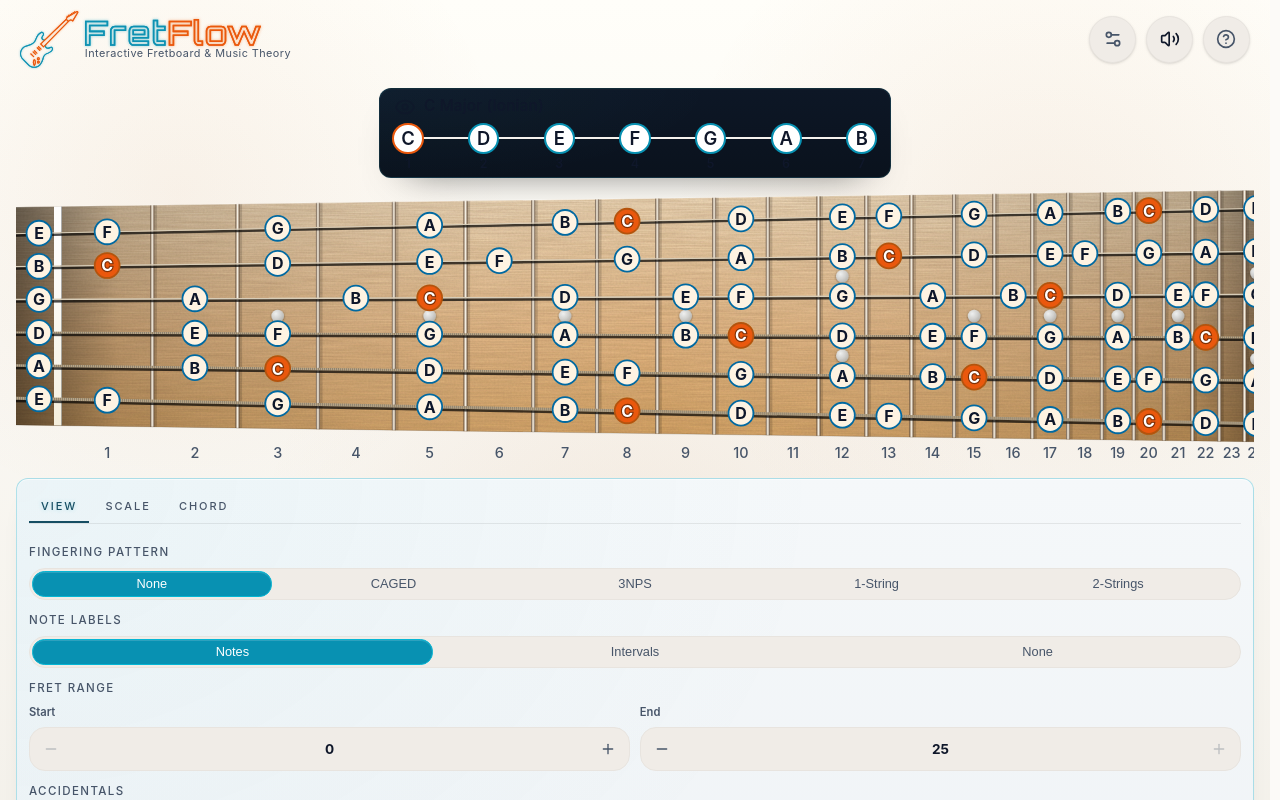
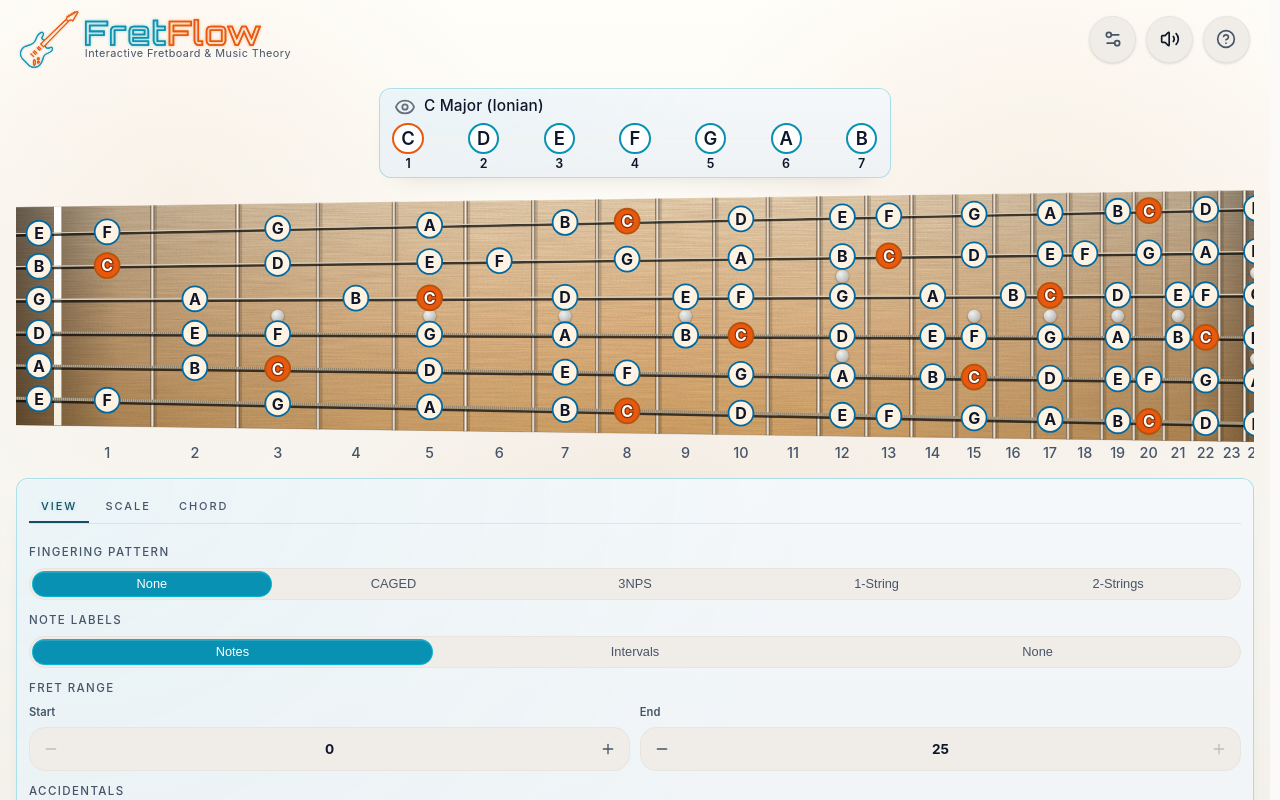
Before and after one commit to iecg/fretboard-app, a React (Vite) app: page / in a window 1280 px wide. Shown: the top 800 px of the page. Built offline with nearby package versions, Linux system fonts and the light colour scheme.

Commit message:
refactor(top-band): use the shared theme-adaptive faceplate

```diff
--- a/src/components/TopBandSummary/TopBandSummary.module.css
+++ b/src/components/TopBandSummary/TopBandSummary.module.css
@@ -1,11 +1,7 @@
-/* DAW faceplate surface — mirrors the recipe in Inspector.module.css so the
- * top band reads as the upper half of the same hardware unit as the Inspector.
- * (Values are duplicated rather than shared because Phase 4 must not modify
- * Inspector.module.css; a future phase may extract a shared `.faceplate`.) */
+/* The top band is a DAW faceplate — the upper half of the same theme-adaptive
+ * hardware unit as the Inspector, via the shared .faceplate class. */
 .top-band-summary {
-  --topband-bg: #0a121d;
-  --topband-bg-elevated: #0d1726;
-  --topband-border: rgb(77 228 255 / 0.12);
+  composes: faceplate from "../shared/shared.module.css";
 
   display: flex;
   flex-direction: column;
@@ -13,14 +9,6 @@
   width: min(100%, 30rem);
   margin: 0 auto;
   overflow: visible;
-  border: 1px solid var(--topband-border);
-  border-radius: 12px;
-  background:
-    radial-gradient(120% 200% at 0% 0%, rgb(77 228 255 / 0.04), transparent 55%),
-    linear-gradient(180deg, var(--topband-bg-elevated), var(--topband-bg));
-  box-shadow:
-    0 1px 0 rgb(255 255 255 / 0.02) inset,
-    0 18px 40px -28px rgb(0 0 0 / 0.7);
   transition:
     box-shadow var(--transition-fast),
     border-color var(--transition-fast);
```
